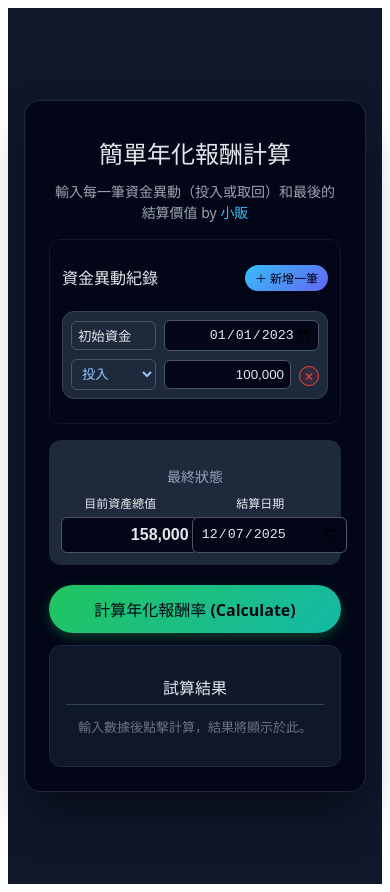
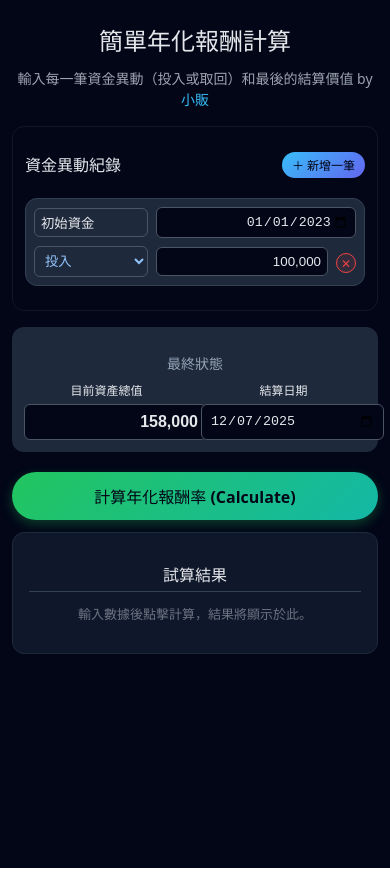
Before and after one commit to yiliang1107/annual_return, a React (Vite) app: page / in a window 390 px wide. After the commit the page ends 868 px from the top, so only its background shows below. Built offline with nearby package versions, Linux system fonts and the light colour scheme.

Commit message:
to fit display width

```diff
--- a/src/App.css
+++ b/src/App.css
@@ -41,6 +41,28 @@
   color: #888;
 }
 
+/* === 新增主版面樣式 === */
+.app-container {
+  min-height: 100vh;
+  display: flex;
+  justify-content: center;
+  align-items: center;
+  background: #0f172a;
+  color: #e5e7eb;
+  font-family: system-ui, -apple-system, sans-serif;
+  padding: 16px;
+}
+
+.app-card {
+  width: 100%;
+  max-width: 800px;
+  background: #020617;
+  padding: 24px;
+  border-radius: 16px;
+  box-shadow: 0 25px 50px -12px rgba(0,0,0,0.6);
+  border: 1px solid #1f2937;
+}
+
 /* 投資紀錄列表的共用 Grid 設定 */
 .invest-header,
 .invest-row {
@@ -71,11 +93,27 @@
 
 /* === 手機版響應式設定 (螢幕寬度小於 600px) === */
 @media (max-width: 600px) {
-  /* 讓根容器 padding 變小，釋放更多寬度給內容 */
+  /* 移除 root 的 padding */
   #root {
-    padding: 0.5rem;
+    padding: 0;
     width: 100%;
-    box-sizing: border-box;
+    max-width: 100%;
+  }
+
+  /* 移除容器 padding，讓內容貼邊 */
+  .app-container {
+    padding: 0;
+    align-items: flex-start; /* 讓內容從頂部開始，避免垂直置中造成的留白 */
+  }
+
+  /* 卡片滿版設定 */
+  .app-card {
+    border-radius: 0; /* 移除圓角 */
+    border: none;     /* 移除邊框 */
+    box-shadow: none; /* 移除陰影 */
+    max-width: 100%;
+    padding: 12px;    /* 減少內部 padding */
+    min-height: 100vh; /* 確保背景色填滿整個螢幕 */
   }
 
   /* 手機版隱藏表頭，節省空間 */
--- a/src/App.jsx
+++ b/src/App.jsx
@@ -217,29 +217,8 @@ function App() {
   }
 
   return (
-    <div
-      style={{
-        minHeight: "100vh",
-        display: "flex",
-        justifyContent: "center",
-        alignItems: "center",
-        background: "#0f172a",
-        color: "#e5e7eb",
-        fontFamily: 'system-ui, -apple-system, sans-serif',
-        padding: "16px",
-      }}
-    >
-      <div
-        style={{
-          width: "100%",
-          maxWidth: "800px",
-          background: "#020617",
-          padding: "24px",
-          borderRadius: "16px",
-          boxShadow: "0 25px 50px -12px rgba(0,0,0,0.6)",
-          border: "1px solid #1f2937",
-        }}
-      >
+    <div className="app-container">
+      <div className="app-card">
         <h1 style={{ fontSize: "24px", marginBottom: "4px" }}>
           簡單年化報酬計算
         </h1>
```
